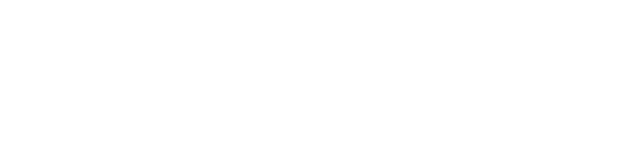
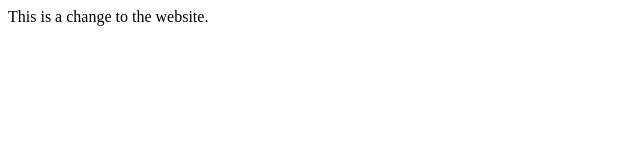
Before and after one commit to jules-deponte/git-demo, a plain HTML site: page web/index.html in a window 1280 px wide. Shown: the whole page, without its empty margins (0-640 px from the left). Drawn offline with Linux system fonts and the light colour scheme.

Commit message:
editted website7

```diff
--- a/web/index.html
+++ b/web/index.html
@@ -7,6 +7,6 @@
     <title>This is a website</title>
 </head>
 <body>
-
+    This is a change to the website.
 </body>
 </html>
```
